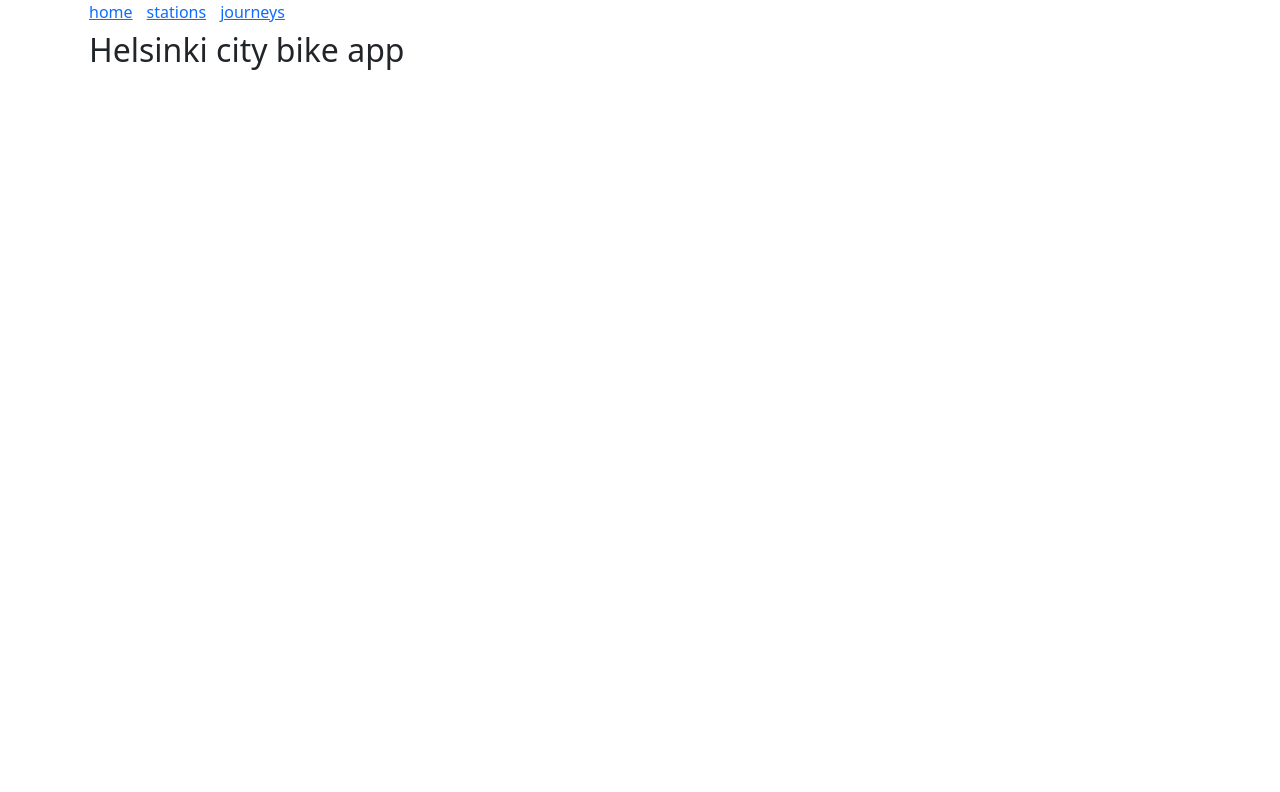
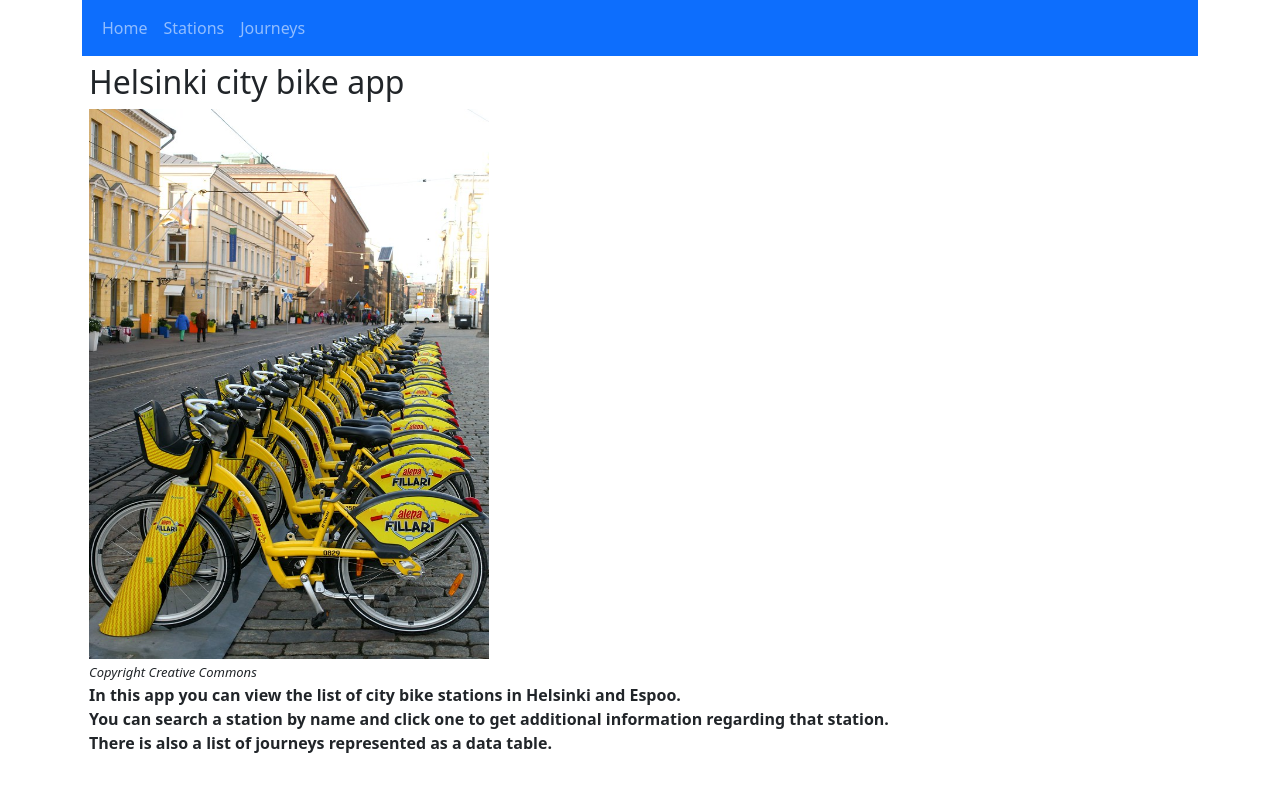
Before and after one commit to ItsTuukka/Helsinki-city-bike-app, a React (Create React App) app in the folder frontend/: page / in a window 1280 px wide. Shown: the top 792 px of the page. Built offline with nearby package versions, Linux system fonts and the light colour scheme; no server answers.

Commit message:
homeview and some react-bootstrap

```diff
--- a/frontend/src/App.js
+++ b/frontend/src/App.js
@@ -6,23 +6,12 @@ import { setJourneys } from './reducers/journeyReducer'
 import { useDispatch } from 'react-redux'
 import { setStations } from './reducers/stationReducer'
 import { BrowserRouter as Router, Routes, Route } from 'react-router-dom'
+import Homeview from './components/Home'
 import Stationlist from './components/Stationlist'
 import Journeylist from './components/Journeylist'
 import Filter from './components/Filter'
 import StationDetails from './components/StationDetails'
 import NavigationBar from './components/NavigationBar'
-
-const Home = () => {
-  const style = {
-    padding: 7,
-  }
-
-  return (
-    <div style={style}>
-      <h2> Helsinki city bike app </h2>
-    </div>
-  )
-}
 
 const App = () => {
   const dispatch = useDispatch()
@@ -41,7 +30,7 @@ const App = () => {
           <NavigationBar />
         </div>
         <Routes>
-          <Route path="/" element={<Home />} />
+          <Route path="/" element={<Homeview />} />
           <Route
             path="/stations"
             element={
--- a/frontend/src/components/Filter.js
+++ b/frontend/src/components/Filter.js
@@ -1,6 +1,7 @@
 import React from 'react'
 import { useDispatch } from 'react-redux'
 import { setStationFilter } from '../reducers/stationFilterReducer'
+import Form from 'react-bootstrap/Form'
 
 const Filter = () => {
   const dispatch = useDispatch()
@@ -15,9 +16,14 @@ const Filter = () => {
   }
 
   return (
-    <div style={style}>
-      search by name <input onChange={handleChange} />
-    </div>
+    <Form style={style}>
+      <Form.Label>Search station by name</Form.Label>
+      <Form.Control
+        type="text"
+        placeholder="e.g. Hanasaari"
+        onChange={handleChange}
+      />
+    </Form>
   )
 }
 
--- /dev/null
+++ b/frontend/src/components/Home.js
@@ -0,0 +1,33 @@
+import React from 'react'
+import bikestation from '../assets/bike_image.jpg'
+
+const Homeview = () => {
+  const style = {
+    padding: 7,
+  }
+  const fontSize = {
+    fontSize: 13,
+  }
+
+  return (
+    <div style={style}>
+      <h2> Helsinki city bike app </h2>
+      <img src={bikestation} width={400} height={550} alt="bike station" />
+      <br />
+      <i style={fontSize}>Copyright Creative Commons</i>
+      <div>
+        <b>
+          In this app you can view the list of city bike stations in Helsinki
+          and Espoo.
+          <br />
+          You can search a station by name and click one to get additional
+          information regarding that station.
+          <br />
+          There is also a list of journeys represented as a data table.
+        </b>
+      </div>
+    </div>
+  )
+}
+
+export default Homeview
--- a/frontend/src/components/NavigationBar.js
+++ b/frontend/src/components/NavigationBar.js
@@ -1,24 +1,19 @@
 import React from 'react'
-import { Link } from 'react-router-dom'
+import Container from 'react-bootstrap/Container'
+import Nav from 'react-bootstrap/Nav'
+import Navbar from 'react-bootstrap/Navbar'
 
 const NavigationBar = () => {
-  const padding = {
-    padding: 7,
-    marginBottom: 10,
-  }
-
   return (
-    <div>
-      <Link style={padding} to="/">
-        home
-      </Link>
-      <Link style={padding} to="/stations">
-        stations
-      </Link>
-      <Link style={padding} to="/journeys">
-        journeys
-      </Link>
-    </div>
+    <Navbar bg="primary" variant="dark">
+      <Container>
+        <Nav className="me-auto">
+          <Nav.Link href="/">Home</Nav.Link>
+          <Nav.Link href="/stations">Stations</Nav.Link>
+          <Nav.Link href="/journeys">Journeys</Nav.Link>
+        </Nav>
+      </Container>
+    </Navbar>
   )
 }
 
```
Also changed, not shown: frontend/src/assets/bike_image.jpg (added).
